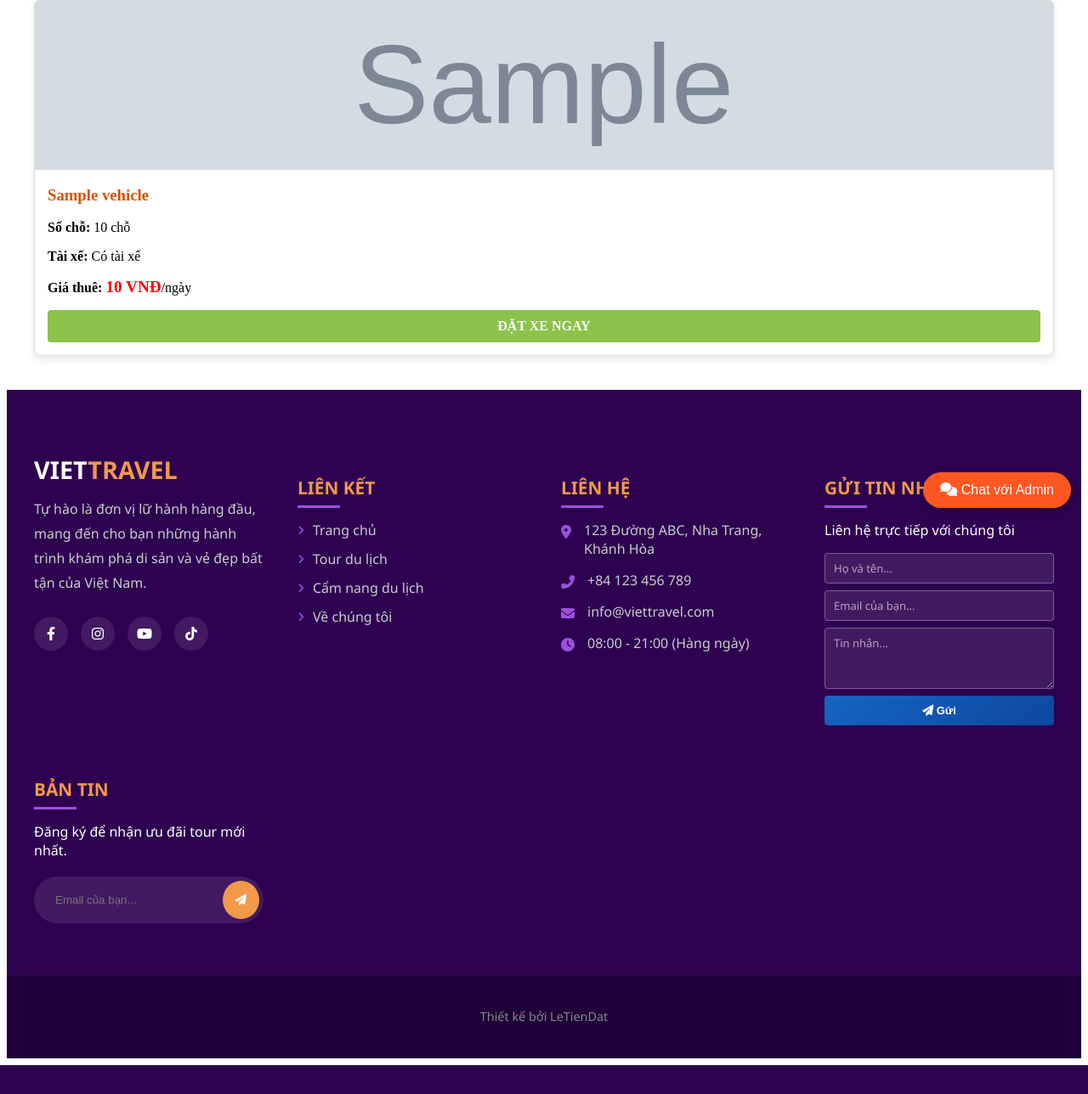
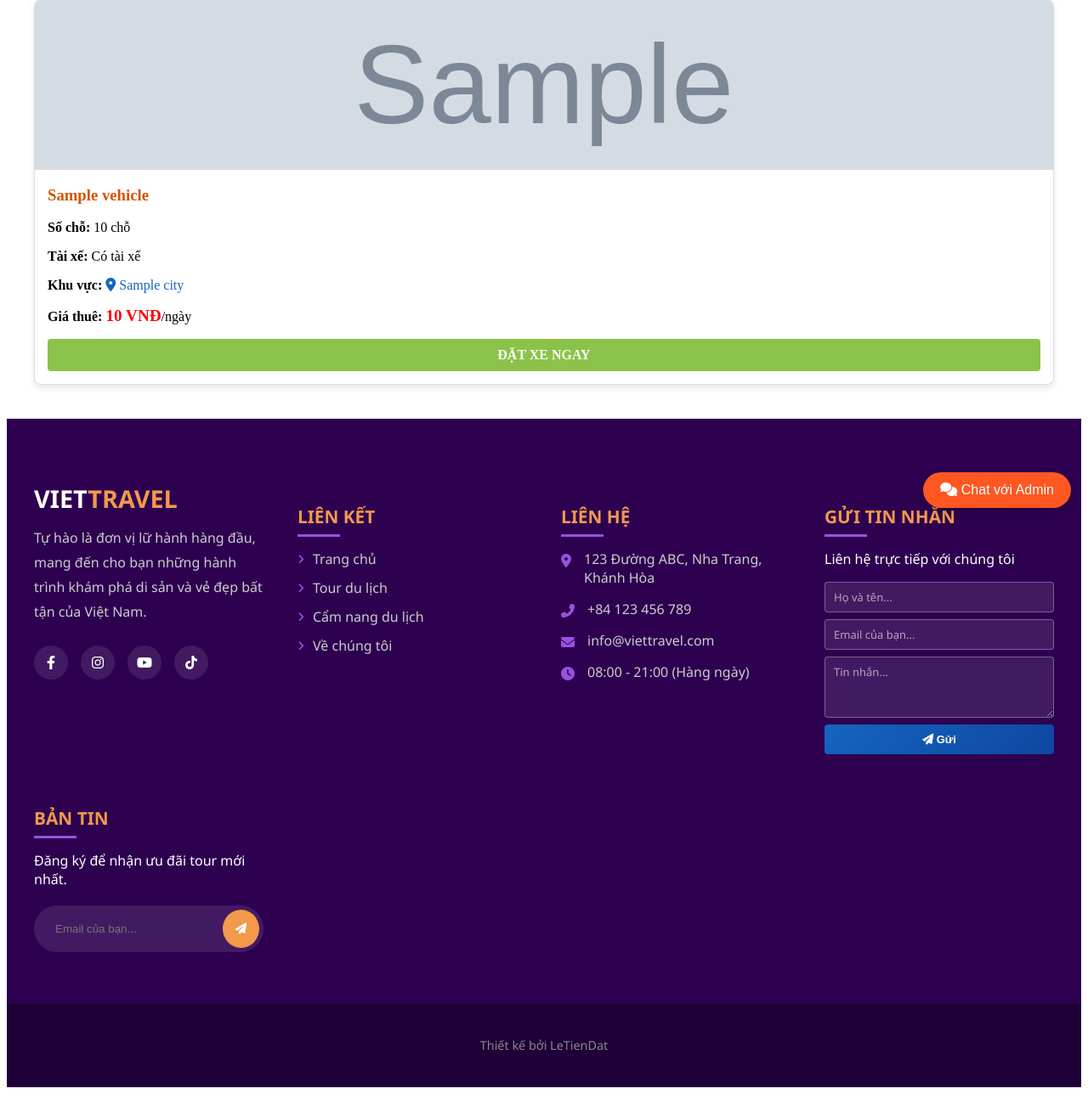
Before and after one commit to yeuembatchap/VietTravel, a PHP site: page /client/vehicles.php in a window 1280 px wide. Shown: the part 182-1470 px from the top of the page at 85% size. Before the commit the page ends 1436 px from the top, so only its background shows below. Run offline with PHP 8.4, Linux system fonts and the light colour scheme; tables that the repository leaves empty or names only in its code hold one stand-in row (values such as "Sample post"); grey boxes marked "Sample" are stand-in pictures.

Commit message:
đặt xe

```diff
--- a/client/book_vehicle.php
+++ b/client/book_vehicle.php
@@ -62,7 +62,7 @@ if ($_SERVER['REQUEST_METHOD'] == 'POST' && isset($_POST['confirm_booking'])) {
 </head>
 <body>
 
-<?php include '../header.php'; ?>
+<?php $disableHeaderBanner = true; include '../header.php'; ?>
 
 <div class="container" style="padding: 40px 20px; max-width: 800px; margin: auto;">
     <h2 style="text-align: center; color: #003366;">XÁC NHẬN ĐẶT XE</h2>
--- a/client/process_booking.php
+++ b/client/process_booking.php
@@ -3,7 +3,7 @@ session_start();
 require_once '../config/db.php';
 
 // Nhúng file tự động load thư viện của Composer
-require 'vendor/autoload.php';
+require __DIR__ . '/../vendor/autoload.php';
 
 use PHPMailer\PHPMailer\PHPMailer;
 use PHPMailer\PHPMailer\Exception;
--- a/client/vehicles.php
+++ b/client/vehicles.php
@@ -3,7 +3,12 @@ session_start();
 require_once '../config/db.php';
 
 // Truy vấn lấy danh sách xe đang hoạt động
-$stmt = $conn->prepare("SELECT * FROM vehicles WHERE Status = 1");
+$stmt = $conn->prepare("
+    SELECT v.*, c.Name AS CityName
+    FROM vehicles v
+    LEFT JOIN cities c ON v.CityID = c.ID
+    WHERE v.Status = 1
+");
 $stmt->execute();
 $vehicles = $stmt->fetchAll(PDO::FETCH_ASSOC);
 ?>
@@ -41,6 +46,13 @@ $vehicles = $stmt->fetchAll(PDO::FETCH_ASSOC);
                     <h3 style="margin-top: 0; color: #d35400;"><?= htmlspecialchars($xe['Name']) ?></h3>
                     <p><strong>Số chỗ:</strong> <?= $xe['Seats'] ?> chỗ</p>
                     <p><strong>Tài xế:</strong> <?= $xe['HasDriver'] ? 'Có tài xế' : 'Tự lái' ?></p>
+                    <p>
+    <strong>Khu vực:</strong>
+    <span style="color: #1565c0;">
+        <i class="fas fa-map-marker-alt"></i>
+        <?= htmlspecialchars($xe['CityName'] ?? 'Chưa cập nhật') ?>
+    </span>
+</p>
                     <p><strong>Giá thuê:</strong> <span style="color: red; font-weight: bold; font-size: 1.2rem;"><?= number_format($xe['PricePerDay'], 0, ',', '.') ?> VNĐ</span>/ngày</p>
                     <a href="book_vehicle.php?vehicle_id=<?= $xe['ID'] ?>" style="display: block; text-align: center; width: 100%; padding: 10px; background: #8bc34a; color: white; text-decoration: none; border-radius: 4px; font-weight: bold; margin-top: 10px; box-sizing: border-box;">ĐẶT XE NGAY</a>
                 </div>
```
